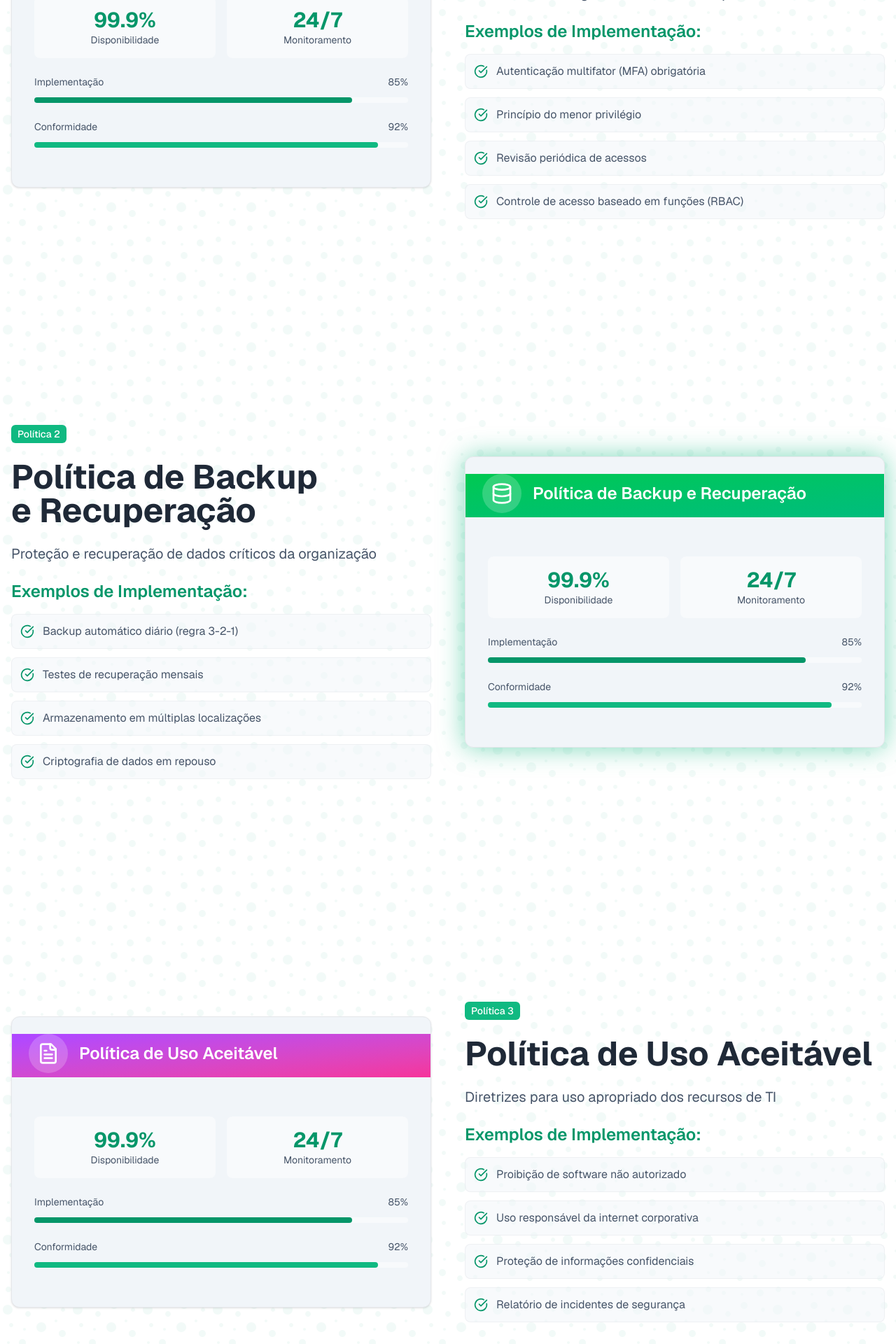
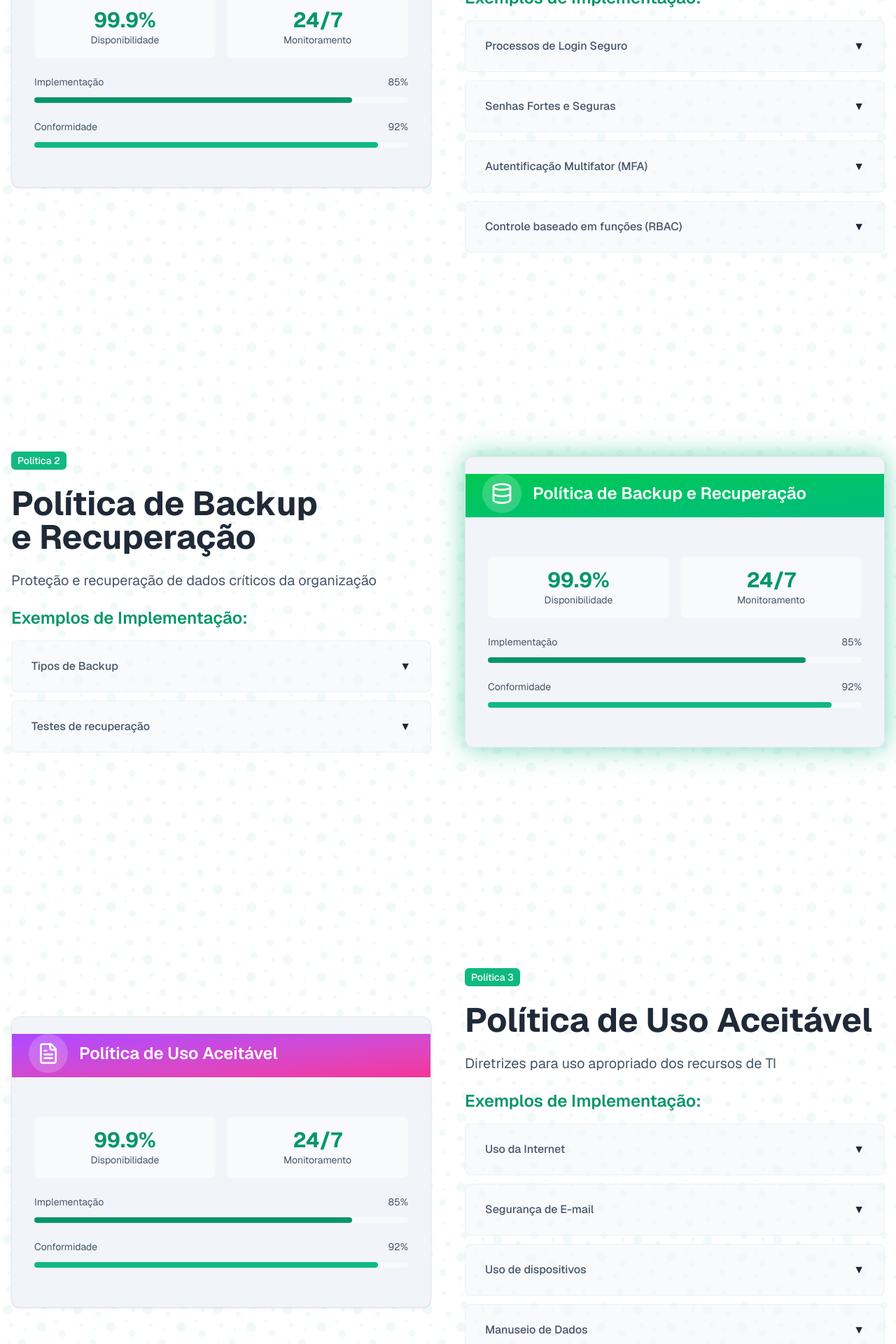
Before and after one commit to johnnyFR26/infographic, a Next.js app: page / in a window 1280 px wide. Shown: the part 1140-3060 px from the top of the page at 70% size. Built offline with nearby package versions, Linux system fonts and the light colour scheme.

Commit message:
Refact: turn examples to expansion panel

```diff
--- a/app/globals.css
+++ b/app/globals.css
@@ -213,3 +213,21 @@
   background-color: var(--hover);
   transition: .2s;
 }
+
+.hover:hover{
+  cursor: pointer;
+}
+
+li{
+  margin-top: 10px;
+}
+ul{
+  margin-bottom: 10px;
+  list-style:initial;
+}
+span.description{
+  color:#888888
+}
+li::marker{
+  color: var(--accent);
+}
--- a/app/page.tsx
+++ b/app/page.tsx
@@ -13,11 +13,53 @@ const policies = [
     icon: "🔐",
     description: "Gerenciamento seguro de identidades e permissões de usuários",
     examples: [
-      "Autenticação multifator (MFA) obrigatória",
-      "Princípio do menor privilégio",
-      "Revisão periódica de acessos",
-      "Controle de acesso baseado em funções (RBAC)",
+      "Processos de Login Seguro",
+      "Senhas Fortes e Seguras",
+      "Autentificação Multifator (MFA)",
+      "Controle baseado em funções (RBAC)",
     ],
+    exampleDescription:  [(<p>
+      <b>Autenticação Robusta: Implementação de sistemas de login que verificam a identidade do usuário através de múltiplos fatores.</b>
+      <br/>
+      <ul>
+        <li>Verificação de credenciais (usuário e senha)</li>
+        <li>Bloqueio automático após tentativas falhadas</li>
+        <li>Registro de logs de acesso</li>
+        <li>Timeout de sessão por inatividade</li></ul>
+        </p>),
+        (<p>
+      <b>Critérios de Complexidade:</b>
+      <br/>
+      <ul>
+        <li>Mínimo de 12 caracteres</li>
+        <li>Combinação de letras maiúsculas e minúsculas</li>
+        <li>Números e símbolos especiais</li>
+        <li>Evitar informações pessoais</li>
+        <li>Troca obrigatória a cada 90 dias</li>
+        <li>Histórico de senhas para evitar reutilização</li>
+      </ul>
+      </p>),
+        (<p>
+      <b>Autenticação Multifator (MFA)</b>
+      <br/>
+      <ul>
+        <li><b>Algo que você sabe:</b> Senha ou PIN</li>
+        <li><b>Algo que você tem:</b> Token, Smartphone, Cartão</li>
+        <li><b>Algo que você é:</b> Biometria (digital, facial)</li>
+      </ul>
+      <span className="description">A MFA reduz em 99.9% o risco de comprometimento de contas.</span>
+      </p>),
+        (<p>
+      <b>Princípio do Menor Privilégio: Usuários recebem apenas as permissões mínimas necessárias para executar suas funções.</b>
+      <br/>
+      <ul>
+        <li>Definição de perfis de acesso por cargo</li>
+        <li>Revisão periódica de permissões</li>
+        <li>Segregação de funções críticas</li>
+        <li>Aprovação para acessos especiais</li>
+      </ul>
+      </p>),
+        ],
     color: "from-blue-500 to-cyan-500",
   },
   {
@@ -26,11 +68,28 @@ const policies = [
     icon: "💾",
     description: "Proteção e recuperação de dados críticos da organização",
     examples: [
-      "Backup automático diário (regra 3-2-1)",
-      "Testes de recuperação mensais",
-      "Armazenamento em múltiplas localizações",
-      "Criptografia de dados em repouso",
+      "Tipos de Backup",
+      "Testes de recuperação",
     ],
+    exampleDescription:[(<p>
+      <ul>
+        <li><b>Backup Completo:</b>Cópia integral de todos os dados</li>
+        <li><b>Backup Incremental:</b>Apenas dados alterados desde o último backup</li>
+        <li><b>Backup Diferencial:</b>Dados alterados desde o último backup completo</li>
+        <li><b>Backup Contínuo:</b>Replicação em tempo real</li>
+        </ul>
+        </p>),
+        (<p>
+          <b>Validação Regular:</b>
+      <ul>
+          <li>Testes mensais de restauração</li>
+          <li>Verificação da integridade dos dados</li>
+          <li>Medição do tempo de recuperação (RTO)</li>
+          <li>Documentação dos procedimentos</li>
+          <li>Simulação de cenários de desastre</li>
+        </ul>
+        </p>),
+        ],
     color: "from-green-500 to-emerald-500",
   },
   {
@@ -39,11 +98,48 @@ const policies = [
     icon: "📋",
     description: "Diretrizes para uso apropriado dos recursos de TI",
     examples: [
-      "Proibição de software não autorizado",
-      "Uso responsável da internet corporativa",
-      "Proteção de informações confidenciais",
-      "Relatório de incidentes de segurança",
+      "Uso da Internet",
+      "Segurança de E-mail",
+      "Uso de dispositivos",
+      "Manuseio de Dados",
     ],
+    exampleDescription:[(<p>
+      <b>Diretrizes para navegação segura:</b>
+      <ul>
+        <li>Evitar sites suspeitos ou não confiáveis</li>
+        <li>Não baixar arquivos de fontes desconhecidas</li>
+        <li>Verificar URLs antes de clicar em links</li>
+        <li>Usar navegadores atualizados com proteção ativa</li>
+      </ul>
+        </p>),
+        (<p>
+      <b>Boas práticas para e-mail corporativo:</b>
+      <ul>
+        <li>Verificar remetente antes de abrir anexos</li>
+        <li>Não responder a e-mails de phishing</li>
+        <li>Usar criptografia para informações sensíveis</li>
+        <li>Reportar e-mails suspeitos ao TI</li>
+      </ul>
+        </p>),
+        (<p>
+      <b>Políticas para equipamentos corportativos:</b>
+      <ul>
+        <li>Manter dispositivos fisicamente seguros</li>
+        <li>Não permitir uso pessoal excessivo</li>
+        <li>Instalar apenas software aprovado</li>
+        <li>Reportar problemas técnicos imediatamente</li>
+      </ul>
+        </p>),
+        (<p>
+      <b>Proteção de informações corporativas:</b>
+      <ul>
+        <li>Classificar dados conforme sensibilidade</li>
+        <li>Não compartilhar informações confidenciais</li>
+        <li>Usar canais seguros para transmissão</li>
+        <li>Descartar dados de forma segura</li>
+      </ul>
+        </p>),
+        ],
     color: "from-purple-500 to-pink-500",
   },
   {
@@ -52,11 +148,52 @@ const policies = [
     icon: "🏢",
     description: "Proteção física de instalações e equipamentos",
     examples: [
-      "Controle de acesso às instalações",
-      "Monitoramento por câmeras de segurança",
-      "Proteção contra desastres naturais",
-      "Descarte seguro de equipamentos",
+      "Controle de Acesso Físico",
+      "Sistema de vigilância",
+      "Proteção Elétrica",
+      "Segurança de Equipamentos",
     ],
+    exampleDescription:[(<p>
+      <b>Sistemas de controle de entrada:</b>
+      <br/>
+      <ul>
+        <li>Cartões de acesso com RFID/NFC</li>
+        <li>Biometria (impressão digital, facial)</li>
+        <li>Códigos PIN para áreas específicas</li>
+        <li>Registro de todos os acessos</li>
+        <li>Escolta obrigatória para visitantes</li>
+      </ul>
+        </p>),(<p>
+      <b>Monitoramento por CCTV:</b>
+      <br/>
+      <ul>
+        <li>Câmeras HD em pontos estratégicos</li>
+        <li>Gravação contínua por 90 dias</li>
+        <li>Monitoramento remoto 24/7</li>
+        <li>Detecção de movimento inteligente</li>
+        </ul>
+        </p>),(<p>
+      <b>Sistemas de energia ininterrupta:</b>
+      <br/>
+      <ul>
+        <li>UPS com autonomia de 30 minutos</li>
+        <li>Gerador diesel para emergências</li>
+        <li>Proteção contra surtos elétricos</li>
+        <li>Circuitos elétricos redundantes</li>
+        <li>Monitoramento de qualidade da energia</li>
+      </ul>
+        </p>),(<p>
+      <b>Proteção de hardware e dispositivos:</b>
+      <br/>
+      <ul>
+        <li>Racks e gabinetes com fechadura</li>
+        <li>Cabos de segurança para laptops</li>
+        <li>Inventário e etiquetagem de ativos</li>
+        <li>Política de mesa limpa</li>
+        <li>Descarte seguro de equipamentos</li>
+      </ul>
+        </p>),
+        ],
     color: "from-orange-500 to-red-500",
   },
 ]
--- a/components/policy-section.tsx
+++ b/components/policy-section.tsx
@@ -1,6 +1,6 @@
 "use client"
 
-import { useEffect, useState } from "react"
+import { ReactNode, useEffect, useState } from "react"
 import { Card, CardContent, CardHeader, CardTitle } from "@/components/ui/card"
 import { Badge } from "@/components/ui/badge"
 import { CheckCircle, Shield, Database, FileText, Building } from "lucide-react"
@@ -11,6 +11,7 @@ interface Policy {
   icon: string
   description: string
   examples: string[]
+  exampleDescription: ReactNode
   color: string
 }
 
@@ -53,6 +54,41 @@ export function PolicySection({ policy, index, scrollY, isActive }: PolicySectio
   const isEven = index % 2 === 0
   const parallaxOffset = scrollY * 0.1
 
+  type AccordionItemProps = {
+  title: string;
+  content: ReactNode;
+  isOpen: boolean;
+  onToggle: () => void;
+};
+
+function AccordionItem({ title, content, isOpen, onToggle }: AccordionItemProps) {
+  return (
+    <div className="items-center gap-3 p-3 rounded-lg bg-card/50 hover:bg-card/80 backdrop-blur-sm border border-border/50">
+      <button
+        className="hover w-full flex justify-between items-center px-4 py-3 text-left font-medium transition"
+        onClick={onToggle}
+      >
+        <span className="text-card-foreground">{title}</span>
+        <span className={`transform transition-transform ${isOpen ? "rotate-180" : ""}`}>
+          ▼
+        </span>
+      </button>
+
+      {isOpen && (
+        <div className="px-4 py-3 border-t">
+          {content}
+        </div>
+      )}
+    </div>
+  );
+}
+
+const [openAccordions, setOpenAccordions] = useState<{[key: number]: boolean}>({})
+
+function toggleAccordion(i: number) {
+  setOpenAccordions(prev => ({ ...prev, [i]: !prev[i] }))
+}
+
   return (
     <section data-section={index} className="min-h-screen flex items-center py-20 relative overflow-hidden">
       {/* Background Pattern */}
@@ -83,12 +119,17 @@ export function PolicySection({ policy, index, scrollY, isActive }: PolicySectio
               <div className="grid gap-3">
                 {policy.examples.map((example, exampleIndex) => (
                   <div
+                  className={`${isVisible ? "animate-fade-in-up" : "opacity-0"}`}
+                  style={{ animationDelay: `${exampleIndex * 0.1}s` }}
+                  >
+                    <AccordionItem
+                    title={example}
+                    /*@ts-ignore */
+                    content={policy.exampleDescription[exampleIndex]}
                     key={exampleIndex}
-                    className={`flex items-center gap-3 p-3 rounded-lg bg-card/50 backdrop-blur-sm border border-border/50 ${isVisible ? "animate-fade-in-up" : "opacity-0"}`}
-                    style={{ animationDelay: `${exampleIndex * 0.1}s` }}
-                  >
-                    <CheckCircle className="w-5 h-5 text-primary flex-shrink-0" />
-                    <span className="text-card-foreground">{example}</span>
+                    isOpen={openAccordions[exampleIndex]}
+                    onToggle={() => toggleAccordion(exampleIndex)}
+                    />
                   </div>
                 ))}
               </div>
```
